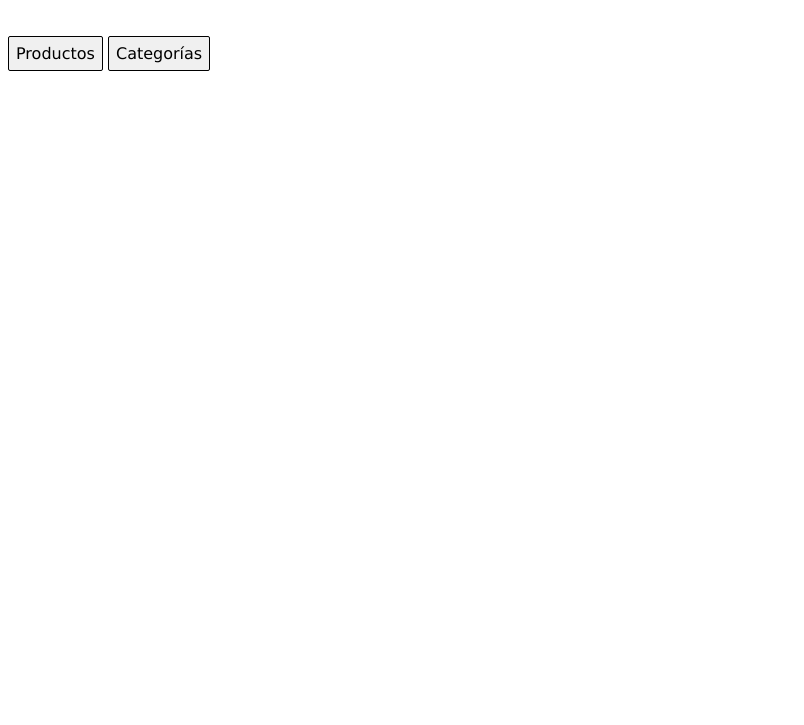
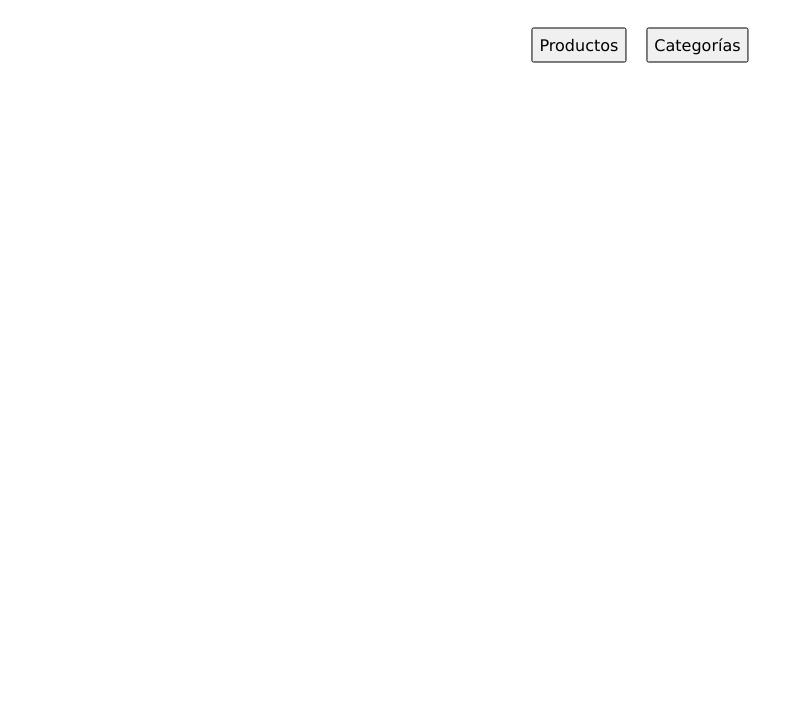
Before and after one commit to unaim-cebanc/api-rest-express, a website: page html/index.html in a window 1280 px wide. Shown: the part 75-800 px from the top of the page, without its empty margins (0-804 px from the left). Drawn offline with Linux system fonts and the light colour scheme.

Commit message:
feat: creado index.css

```diff
--- /dev/null
+++ b/html/css/index.css
@@ -0,0 +1,10 @@
+div {
+    display: flex;
+    gap: 20px;
+    justify-content: center;
+    align-items: center;
+    position: fixed;
+    left: 50%;
+    top: 15%;
+    transform: translate(-50%, -50%);
+}
--- a/html/index.html
+++ b/html/index.html
@@ -5,6 +5,7 @@
     <meta name="viewport" content="width=device-width, initial-scale=1.0">
     <title>Inicio</title>
     <link rel="stylesheet" href="css/main.css">
+    <link rel="stylesheet" href="css/index.css">
 </head>
 <body>
     <h1>Inicio</h1>
```
